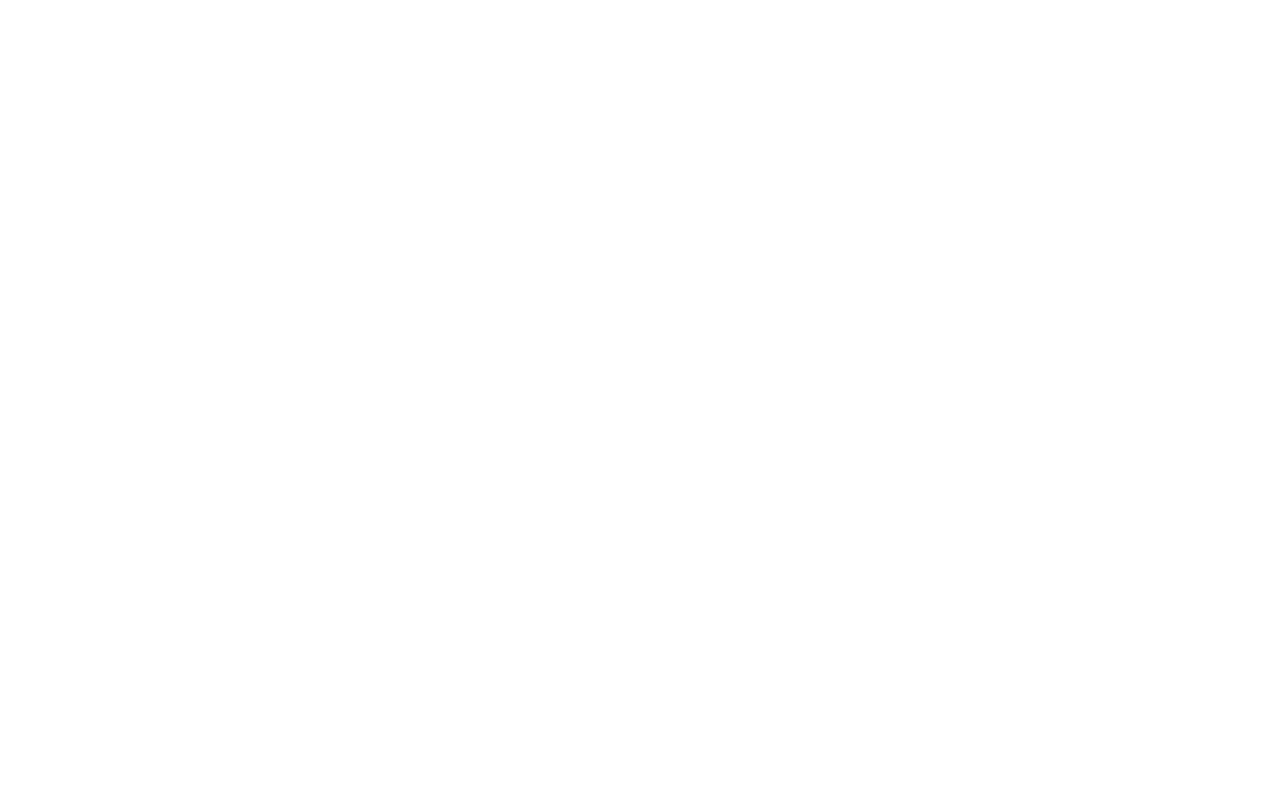
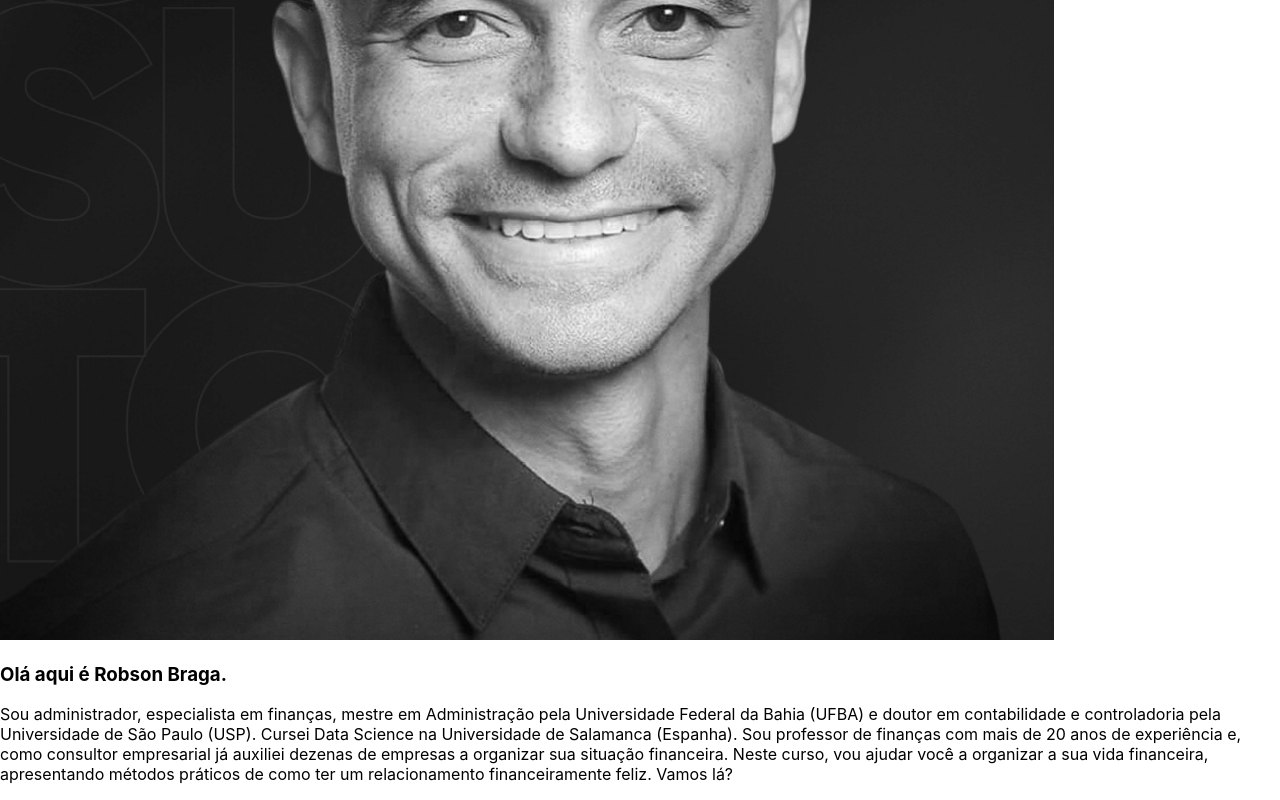
Before and after one commit to daniel-s-souza/Rbraga_landing_page, a React (Create React App) app: page / in a window 1280 px wide. Shown: the part 1857-2657 px from the top of the page. Before the commit the page ends 1616 px from the top, so only its background shows below. Built offline with nearby package versions, Linux system fonts and the light colour scheme.

Commit message:
feat: implementa estrututa do about

```diff
--- a/src/pages/AboutPage/index.js
+++ b/src/pages/AboutPage/index.js
@@ -1,9 +1,20 @@
 import React, { Component } from 'react'
+import img from '../../imgs/rb112.png'
 
 export default class ola extends Component {
   render() {
     return (
-      <div id='sobre'>ola</div>
+      <div id='sobre'>
+        <img src={img} alt='Robson Braga'/>
+        <h3 className='aboutTitle'>Olá aqui é Robson Braga.</h3>
+
+        <p>
+        Sou administrador, especialista em finanças, mestre em Administração pela Universidade Federal da Bahia (UFBA) e doutor em contabilidade e controladoria pela Universidade de São Paulo (USP). Cursei Data Science na Universidade de Salamanca (Espanha).
+        Sou professor de finanças com mais de 20 anos de experiência e, como consultor empresarial já auxiliei dezenas de empresas a organizar sua situação financeira.
+        Neste curso, vou ajudar você a organizar a sua vida financeira, apresentando métodos práticos de como ter um relacionamento financeiramente feliz. Vamos lá?
+        </p>
+
+      </div>
     )
   }
 }
```
Also changed, not shown: src/imgs/rb112.png (added).
